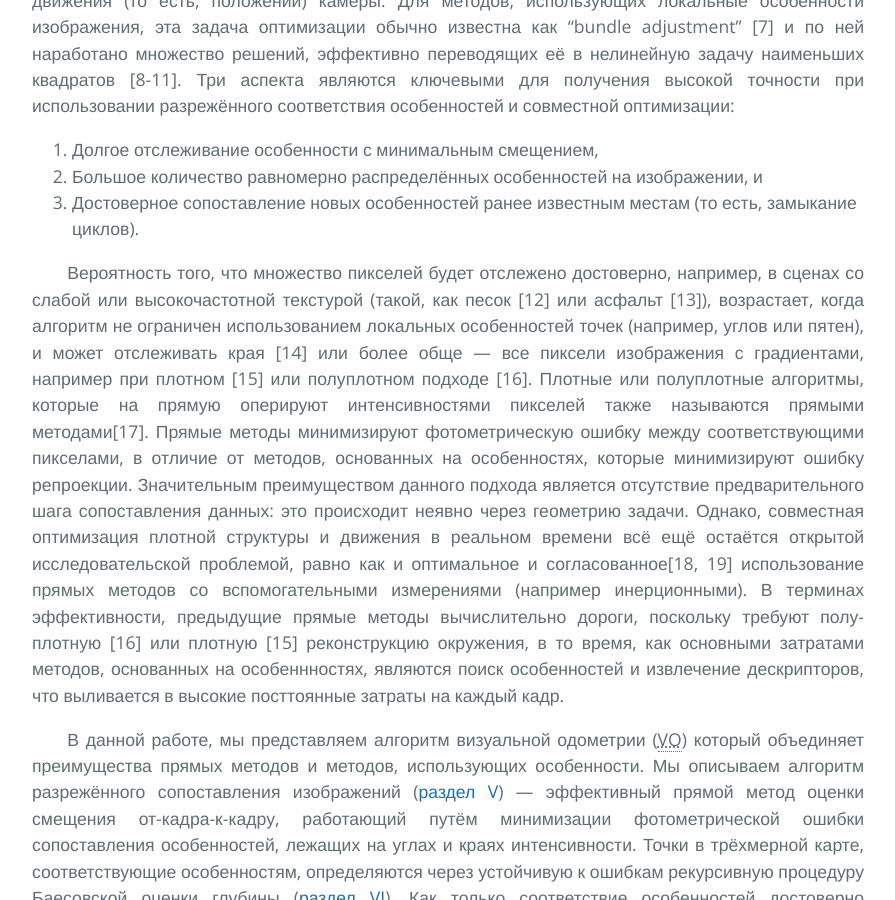
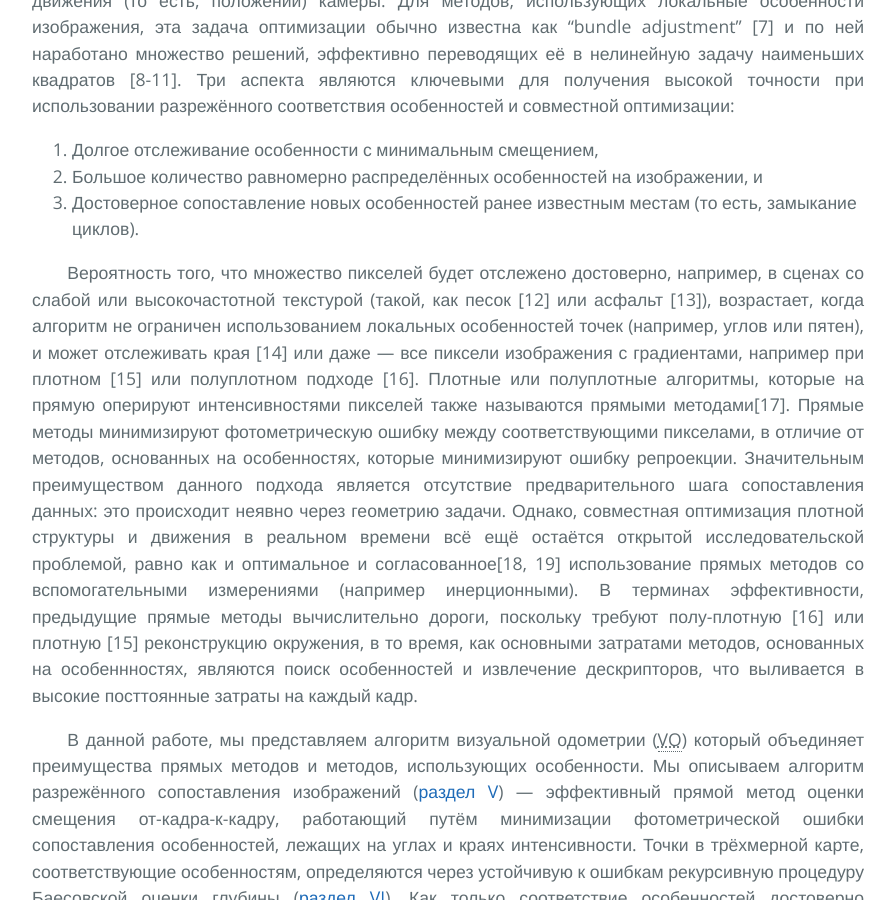
Before and after one commit to i-v-s/slam, a Jekyll site: the page built from svo2.md, in a window 1280 px wide and 900 px high, scrolled down 1881 px. Shown: the whole window, without its empty margins (192-1087 px from the left). Built offline with Jekyll 4.4.1, drawn with Linux system fonts in a browser that asks for light colours; our own code applies the rules of GitHub Pages for plain Markdown files; formulas are drawn with MathJax 3.

Commit message:
Updated svo2.md

```diff
--- a/svo2.md
+++ b/svo2.md
@@ -67,7 +67,7 @@ the UZH Forschungskredit, and the SNSF-ERC Starting Grant.
 в сценах со слабой или высокочастотной текстурой (такой, как песок
 [12] или асфальт [13]), возрастает, когда алгоритм не ограничен
 использованием локальных особенностей точек (например, углов или пятен),
-и может отслеживать края [14] или более обще &mdash; все пиксели изображения с
+и может отслеживать края [14] или даже &mdash; все пиксели изображения с
 градиентами, например при плотном [15] или полуплотном
 подходе [16]. Плотные или полуплотные алгоритмы, которые на прямую оперируют
 интенсивностями пикселей также называются прямыми
```
